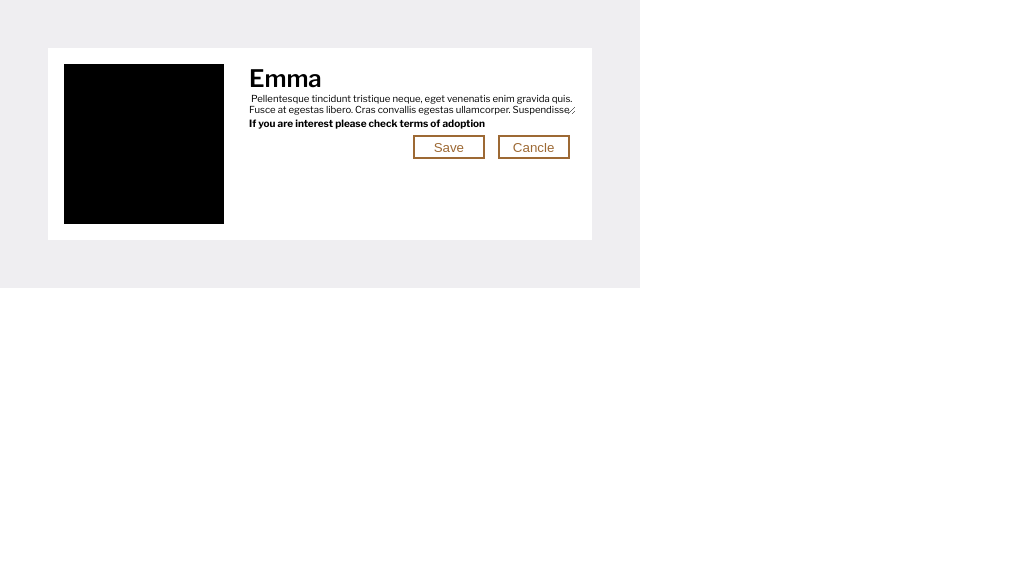
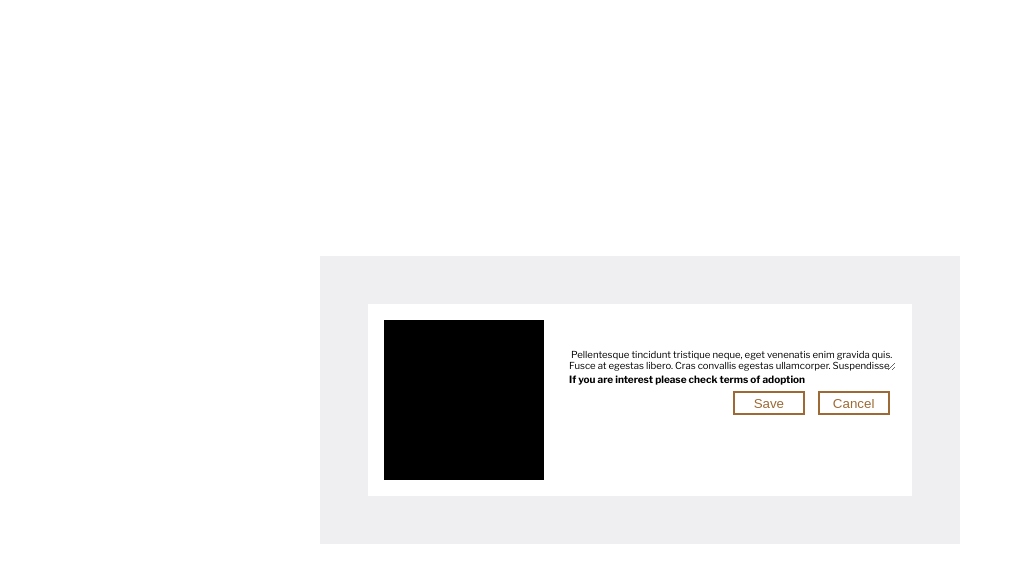
Before and after one commit to MTnetcode/pet-shelter, a React (Create React App) app: page /change in a window 1280 px wide. Shown: the top 582 px of the page, without its empty margins (0-1023 px from the left). Built offline with nearby package versions, Linux system fonts and the light colour scheme.

Commit message:
frontend part of post edit

```diff
--- a/src/components/change/change.css
+++ b/src/components/change/change.css
@@ -1,9 +1,11 @@
 .rose{
     background-color: #EFEEF1;
 
-    position: relative;
+    position: fixed;
+    top: 50%;
+    left: 50%;
+    transform: translate(-50%, -50%);
     padding: 3rem;
-    height: 100%;
     width: 50%;
 
 }
--- a/src/components/change/change.js
+++ b/src/components/change/change.js
@@ -1,7 +1,12 @@
-import React from "react";
+import React, {useState} from "react";
 import "./change.css";
 
-function Change() {
+function Change({id, setOpenEditBox, name, text}) {
+  const [formData, setFormData] = useState({
+    name: name,
+    text: text,
+    img: "",
+  });
   return (
     <div>
       <div className="rose">
@@ -9,7 +14,7 @@
           <div className="image"></div>
 
           <div>
-            <input className="head" type="text" value="Emma" /> <br />
+            <input className="head" type="text" value={formData.name} /> <br />
             <textarea
               className="area"
               onInput='this.style.height = "";this.style.height = this.scrollHeight + "px"'
@@ -22,7 +27,7 @@
             <strong>If you are interest please check terms of adoption</strong> <br />
             <div className="butt">
             <button className='btn'>Save</button>
-            <button className='btn'>Cancle</button>
+            <button className='btn' onClick={() => setOpenEditBox(false)}>Cancel</button>
             </div>
 
           </div>
--- a/src/components/pets-dashboard/PetsBoxDashboard.js
+++ b/src/components/pets-dashboard/PetsBoxDashboard.js
@@ -1,9 +1,11 @@
 import React from "react";
 import { useState } from "react";
 import Delete from "../delete/delete";
+import Change from "../change/change"
 import "./petsDashboard.css";
 function PetsBoxDashboard({ id, img, name, text, deletePost }) {
   const [openDelete, setOpenDelete] = useState(false);
+  const [openEditBox, setOpenEditBox] = useState(false)
   return (
     <div className="pet-flex">
       <div className="img-div">
@@ -11,7 +13,7 @@
       </div>
       <div className="info">
         <div className="change-icons">
-          <i class="fas fa-pen fa-2x fachange"></i>
+          <i class="fas fa-pen fa-2x fachange" onClick={() => setOpenEditBox(true)}></i>
           <i
             class="fas fa-2x fa-trash fachange"
             onClick={() => {
@@ -30,6 +32,7 @@
           where="pets"
         />
       )}
+  {openEditBox && <Change setOpenEditBox={setOpenEditBox} id={id} name={name} text={text} />}
     </div>
   );
 }
```
